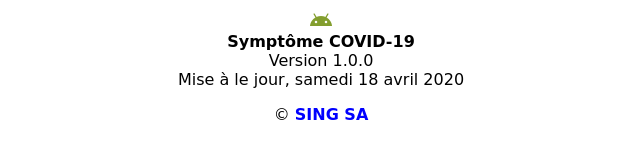
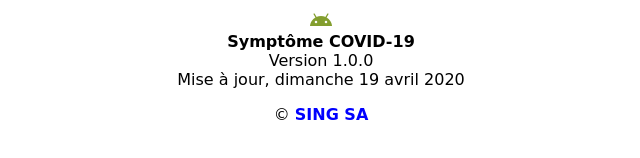
Before and after one commit to singdev/symptom_covid19_store, a plain HTML site: page index.html in a window 1280 px wide. Shown: the part 492-650 px from the top of the page, 319-959 px from the left. Drawn offline with Linux system fonts and the light colour scheme; a web font is replaced by a local one.

Commit message:
change apk

```diff
--- a/index.html
+++ b/index.html
@@ -66,7 +66,7 @@
         <i class="material-icons android-color" >android</i>
         <p><strong>Symptôme COVID-19</strong></p>
         <p>Version 1.0.0</p>
-        <p>Mise à le jour, samedi 18 avril 2020</p>
+        <p>Mise à jour, dimanche 19 avril 2020</p>
         <p class="copyright">&copy; <a target="blank" href="https://www.sing.ga">SING SA</a></p>
     </main>
 
```
